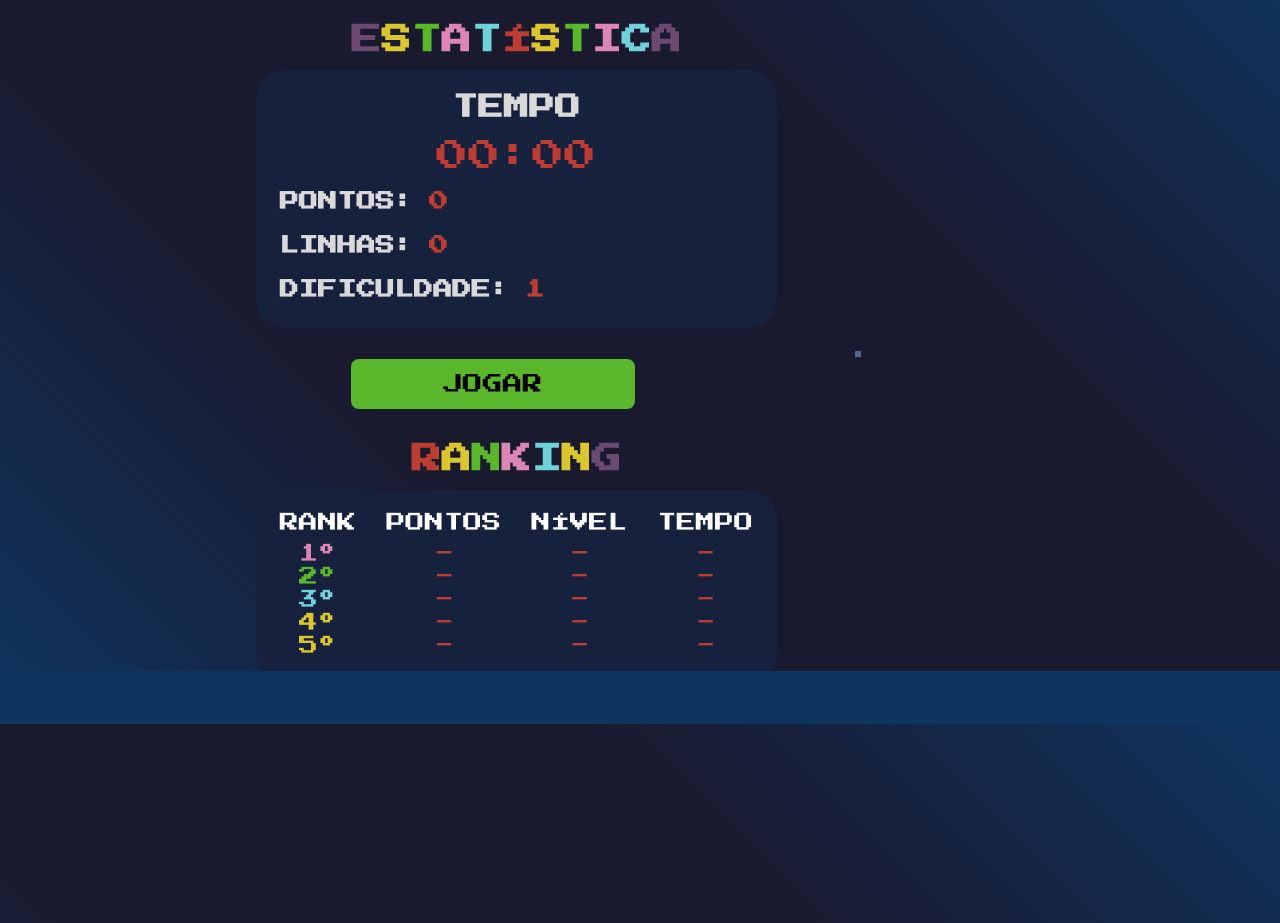
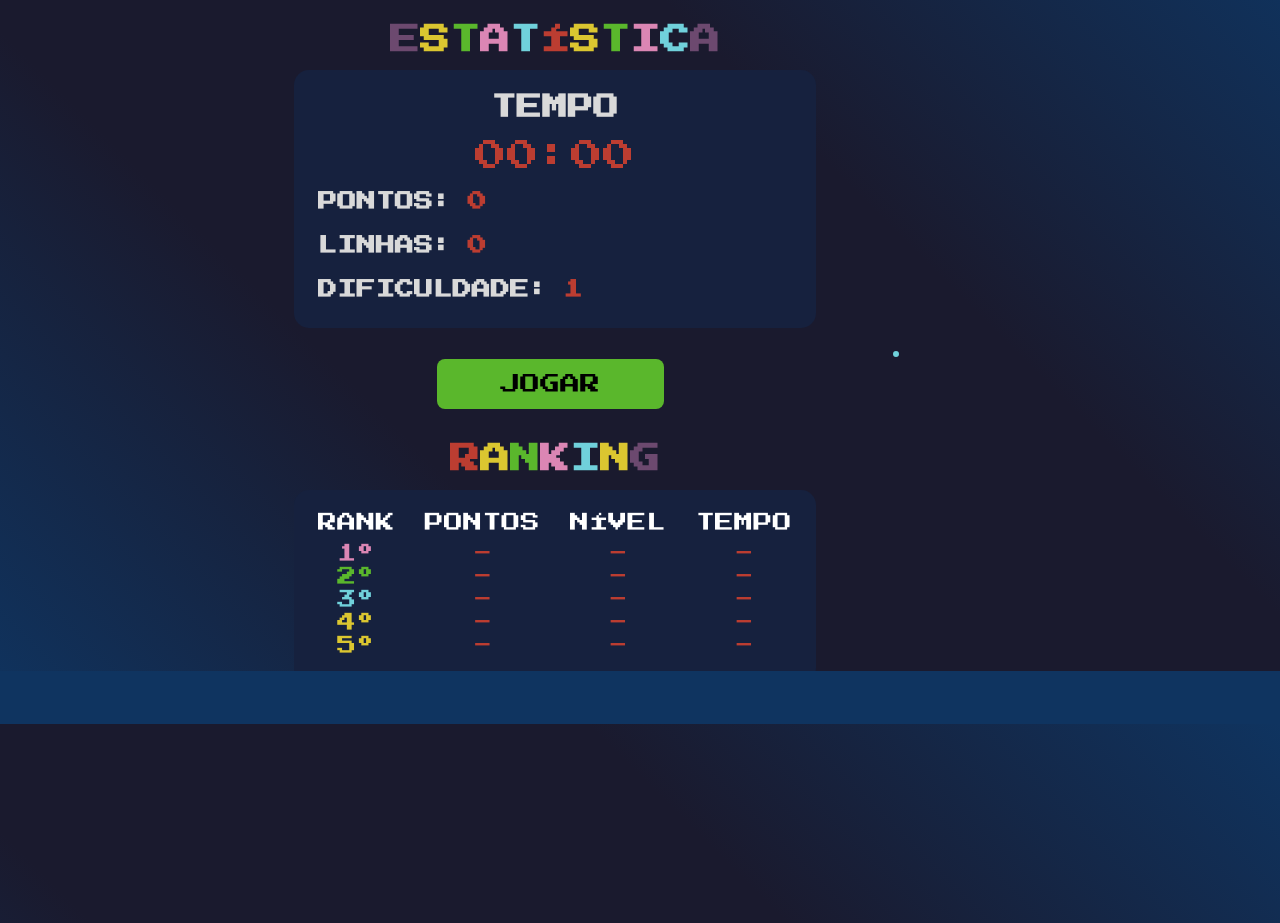
Before and after one commit to VictorFerreiraDaSilva/progWeb, a PHP site: page /jogo.html in a window 1280 px wide. Shown: the part 76-999 px from the top of the page. Run offline with PHP 8.4, Linux system fonts and the light colour scheme.

Commit message:
mais css

```diff
--- a/Projeto/css/style.css
+++ b/Projeto/css/style.css
@@ -209,7 +209,8 @@ body {
 
   display: flex;
   flex-direction: row;
-  margin: 0 5% 0 20%;
+
+  margin: 0 5% 0 23%;
   /*cima, direita, baixo, esquerda */
 
   gap: 125px;
@@ -237,7 +238,7 @@ body {
   padding: 5%;
 
   background-color: var(--box-color);
-  border-radius: 30px;
+  border-radius: 15px;
   width: 100%;
 }
 
@@ -278,7 +279,7 @@ body {
   gap: 30px;
 
   background-color: var(--box-color);
-  border-radius: 30px;
+  border-radius: 15px;
 
   font-size: 1.2rem;
   color: #d9d9d9;
@@ -695,13 +696,13 @@ a {
   font-size: 16px;
   color: black;
   width: 100%;
-  background-color: #546594;
+  background-color: #5465942c;
   display: grid;
   gap: 1.5px;
   margin-top: 5%;
-  /*margin-bottom: 5%;
-  border-radius: 5px;*/
-  border: 3px #546594 solid;
+  /*margin-bottom: 5%;*/
+  border-radius: 5px;
+  border: 3px #70d1db solid;
 }
 
 #botao_iniciar {
@@ -711,13 +712,13 @@ a {
   padding: 15px 20px;
   border: none;
   cursor: pointer;
-  margin: 0 20% 0 20%;
+  margin: 0 22% 0 30%;
   margin-top: 16px;
   border-radius: 8px;
 }
 
 #botao_iniciar:hover {
-  color: white;
+  color: #d9d9d9;
 }
 
 .jogo_victor {
--- a/Projeto/js/script.js
+++ b/Projeto/js/script.js
@@ -27,7 +27,7 @@ function criarTabuleiro() {
     }
   document.getElementById('tabuleiroDinamico').innerHTML = divs;
   if (cl == 10) {
-    tamanhoCelula = '1.7rem';
+    tamanhoCelula = '1.9rem';
   }
   var celulas = document.getElementsByClassName('celula');
   for (let i = 0; i < celulas.length; i++) {
```
